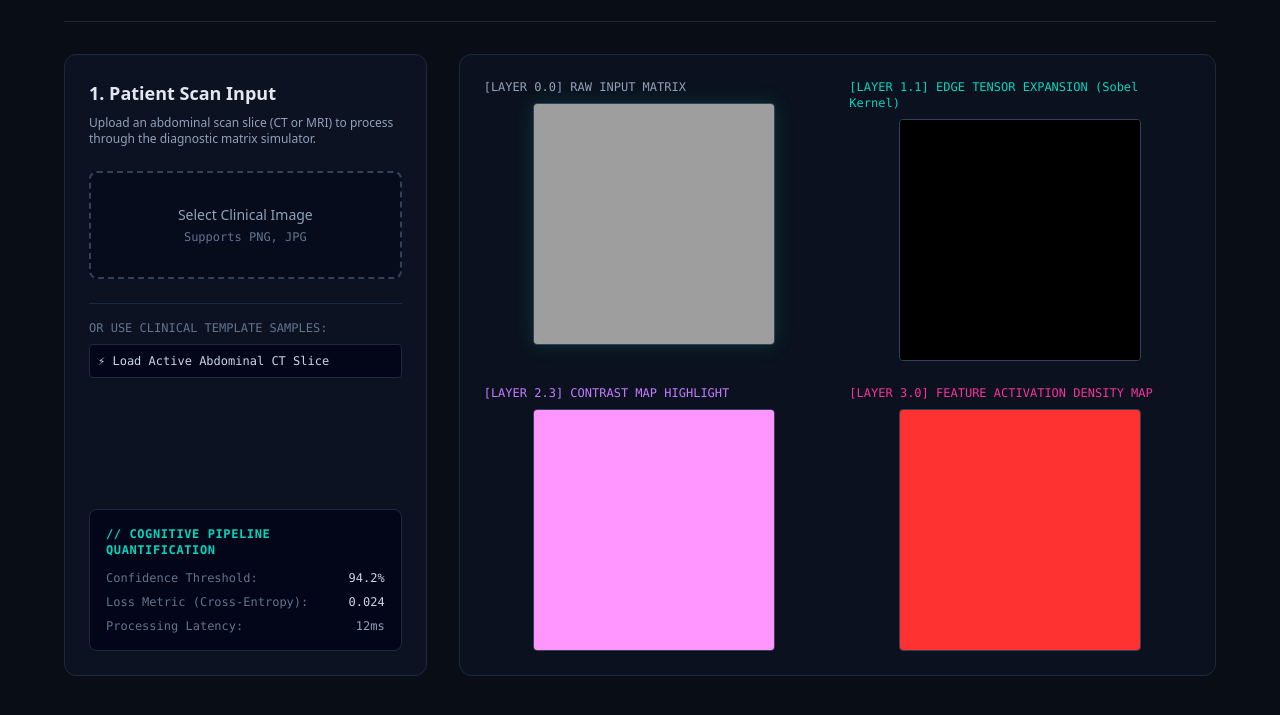
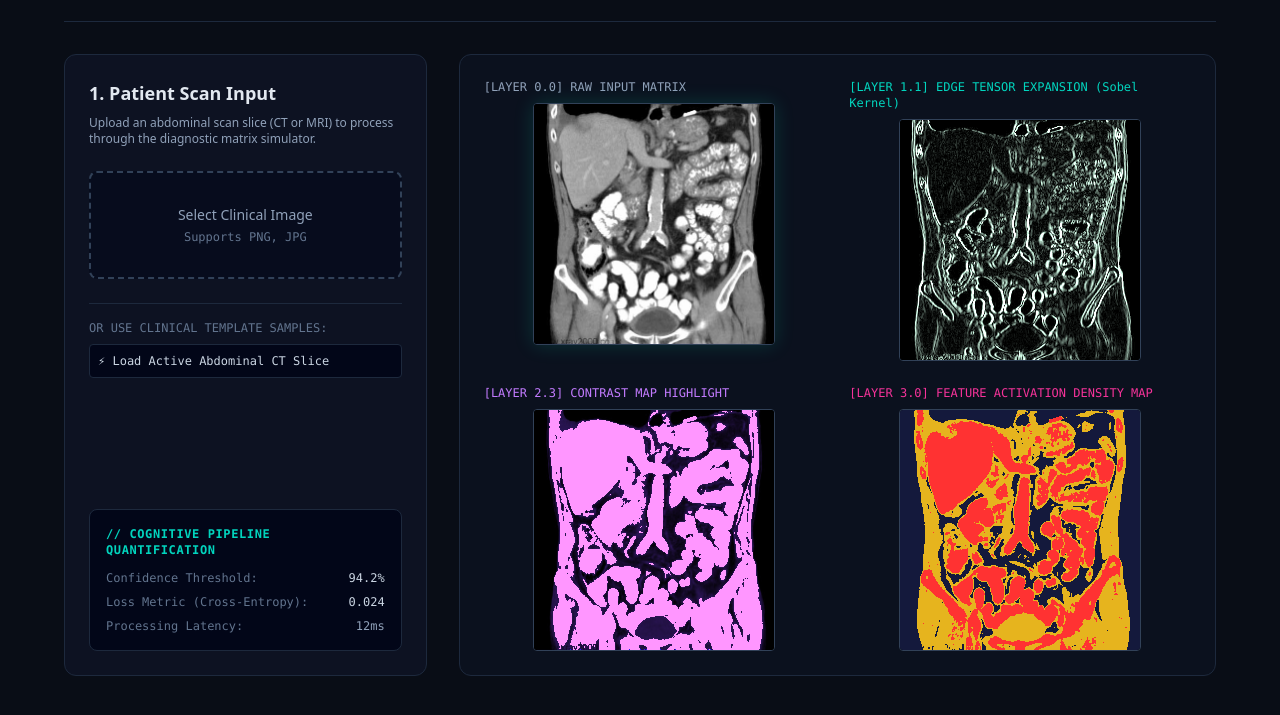
Before and after one commit to miymiy8880/clinical-vision-sandbox, a plain HTML site: page index.html in a window 1280 px wide. Shown: the part 85-800 px from the top of the page. Drawn offline with nearby package versions, Linux system fonts and the light colour scheme.

Commit message:
Update index.html

```diff
--- a/index.html
+++ b/index.html
@@ -156,8 +156,8 @@
             ctxs['canvasHeatmap'].putImageData(heatData, 0, 0);
         }
 
-        // Run your exact abdominal CT scan automatically on load
-        loadSample('https://i.ibb.co/3ykSWhX/mri-abdomen11.jpg');
+        // Point the loader directly to your local repository file
+        loadSample('mri-abdomen11.jpg');
     </script>
 </body>
 </html>
```
